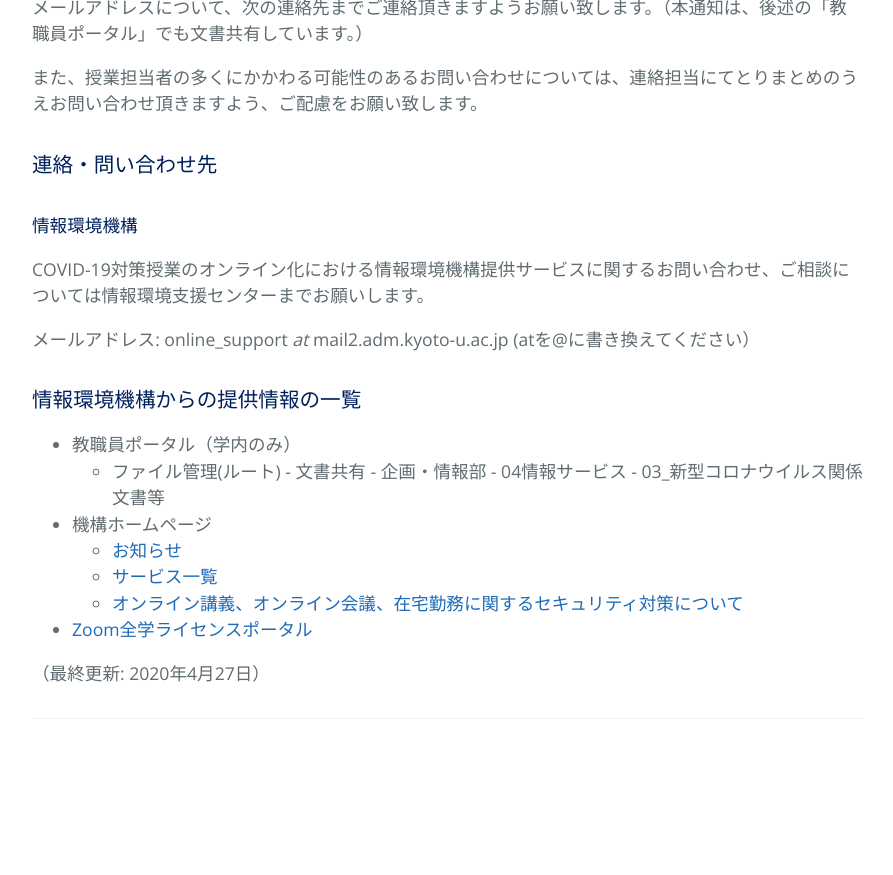
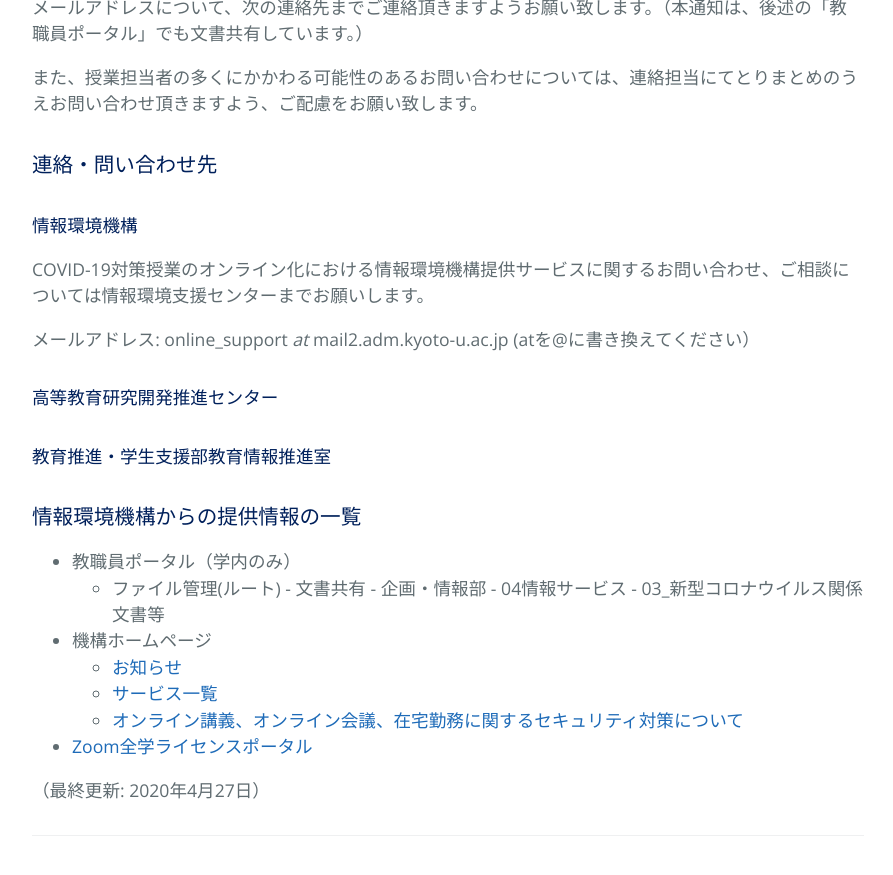
Before and after one commit to kyoto-u/online-edu, a Jekyll site: the page built from organizational-support.md, in a window 1280 px wide and 900 px high, scrolled down 2063 px. Shown: the top 875 px of the window, without its empty margins (192-1085 px from the left). Built offline with Jekyll 4.4.1, drawn with Linux system fonts in a browser that asks for light colours; our own code applies the rules of GitHub Pages for plain Markdown files; before the commit the page ends 2846 px from its top, so only the background shows below that.

Commit message:
Update organizational-support.md

```diff
--- a/organizational-support.md
+++ b/organizational-support.md
@@ -61,6 +61,10 @@ COVID-19対策授業のオンライン化における情報環境機構提供サ
 
 メールアドレス: online_support _at_ mail2.adm.kyoto-u.ac.jp (atを@に書き換えてください）
 
+#### 高等教育研究開発推進センター
+
+#### 教育推進・学生支援部教育情報推進室
+
 ### 情報環境機構からの提供情報の一覧
 
 - 教職員ポータル（学内のみ）
```
